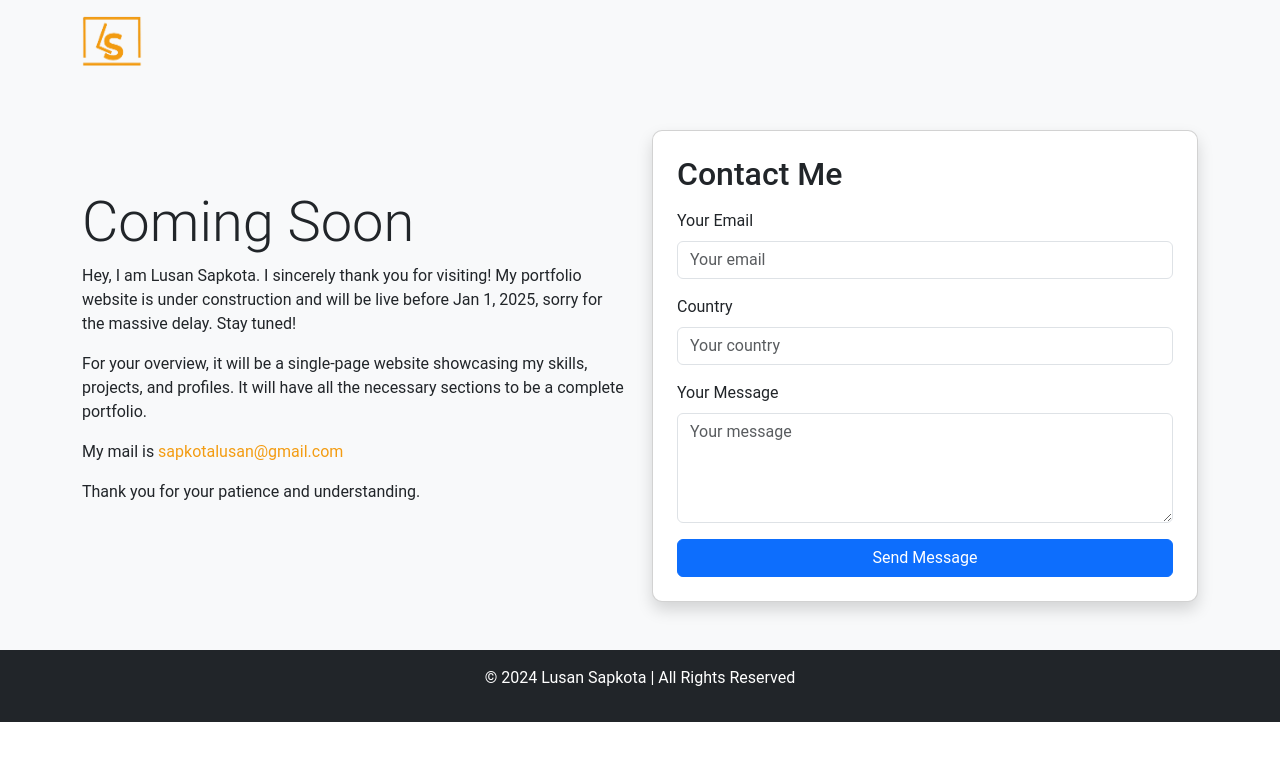
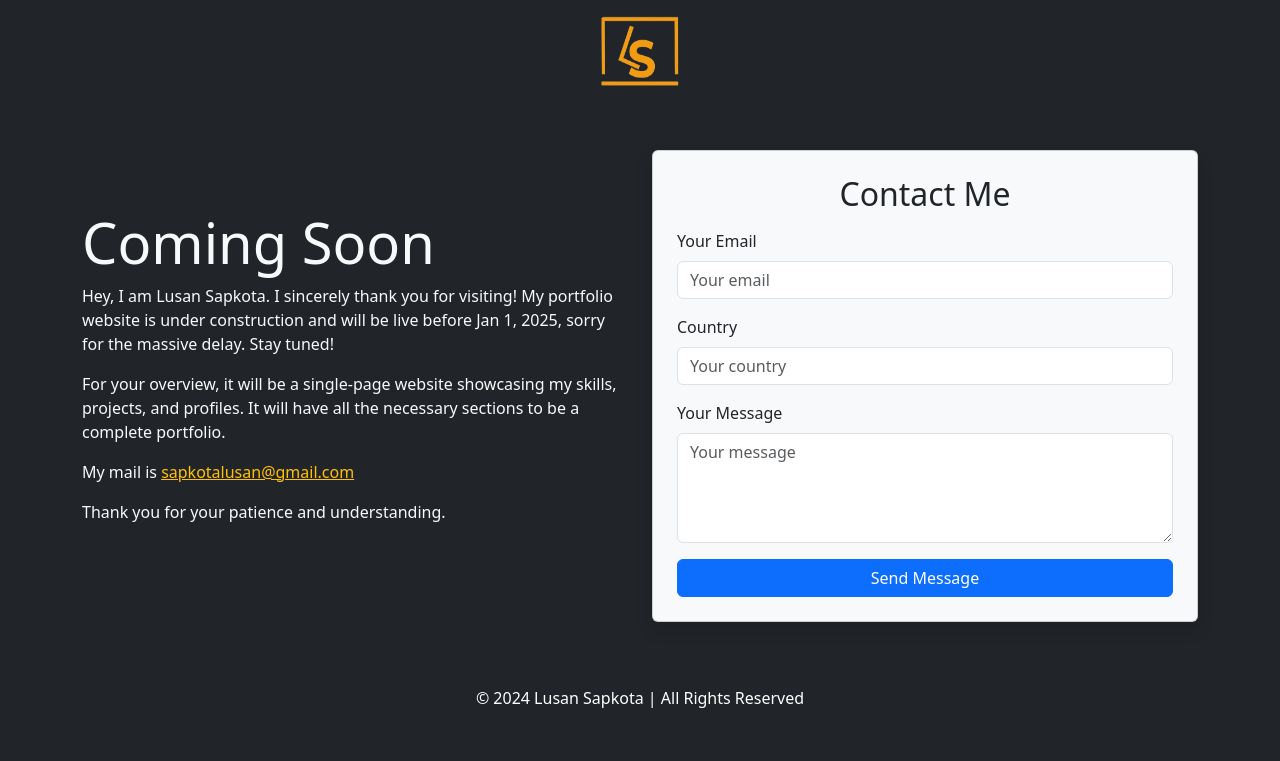
Before and after one commit to Lusan-sapkota/portfolio, a Flask app: page / in a window 1280 px wide. Shown: the top 761 px of the page. Run offline with Flask 3, Linux system fonts and the light colour scheme.

Commit message:
Update index.html

```diff
--- a/templates/index.html
+++ b/templates/index.html
@@ -7,34 +7,31 @@
   <link rel="icon" type="image/png" sizes="32x32" href="{{ url_for('static', filename='images/favicon-32x32.png') }}">
   <title>My Portfolio - Coming Soon</title>
   <link rel="stylesheet" href="https://cdn.jsdelivr.net/npm/bootstrap@5.3.0-alpha1/dist/css/bootstrap.min.css">
-  <link rel="stylesheet" href="{{ url_for('static', filename='css/styles.css') }}">
 </head>
-<body>
-  <header class="bg-light py-3">
-    <div class="container d-flex align-items-center">
-      <div class="logo">
-        <img src="{{ url_for('static', filename='images/logo.png') }}" alt="Logo" width="60" height="50">
-      </div>
+<body class="bg-dark text-light">
+  <header class="bg-dark py-3">
+    <div class="container text-center">
+      <img src="{{ url_for('static', filename='images/logo.png') }}" alt="Logo" width="80" height="70">
     </div>
   </header>
 
   <main>
-    <section class="hero py-5 bg-light">
+    <section class="hero py-5">
       <div class="container">
-        <div class="row align-items-center">
+        <div class="row align-items-center text-center text-lg-start">
           <!-- Left Side: Text Content -->
           <div class="col-lg-6 mb-4">
             <h1 class="display-4">Coming Soon</h1>
             <p>Hey, I am Lusan Sapkota. I sincerely thank you for visiting! My portfolio website is under construction and will be live before Jan 1, 2025, sorry for the massive delay. Stay tuned!</p>
             <p>For your overview, it will be a single-page website showcasing my skills, projects, and profiles. It will have all the necessary sections to be a complete portfolio.</p>
-            <p>My mail is <a href="mailto:sapkotalusan@gmail.com">sapkotalusan@gmail.com</a></p>
+            <p>My mail is <a href="mailto:sapkotalusan@gmail.com" class="text-warning">sapkotalusan@gmail.com</a></p>
             <p>Thank you for your patience and understanding.</p>
           </div>
 
           <!-- Right Side: Contact Form -->
           <div class="col-lg-6">
-            <div class="card shadow p-4">
-              <h2 class="mb-3">Contact Me</h2>
+            <div class="card bg-light text-dark shadow p-4">
+              <h2 class="mb-3 text-center">Contact Me</h2>
               <form action="https://api.web3forms.com/submit" method="POST">
                 <input type="hidden" name="access_key" value="818bb4e1-1d81-49bf-8416-42591b05370a">
                 <div class="mb-3">
@@ -56,13 +53,13 @@
         </div>
       </div>
     </section>
+  </main>
 
-    <section class="footer bg-dark text-white py-3">
-      <div class="container text-center">
-        <p>&copy; 2024 Lusan Sapkota | All Rights Reserved</p>
-      </div>
-    </section>
-  </main>
+  <footer class="bg-dark text-white py-3">
+    <div class="container text-center">
+      <p>&copy; 2024 Lusan Sapkota | All Rights Reserved</p>
+    </div>
+  </footer>
 
   <script src="https://cdn.jsdelivr.net/npm/bootstrap@5.3.0-alpha1/dist/js/bootstrap.bundle.min.js"></script>
 </body>
```
